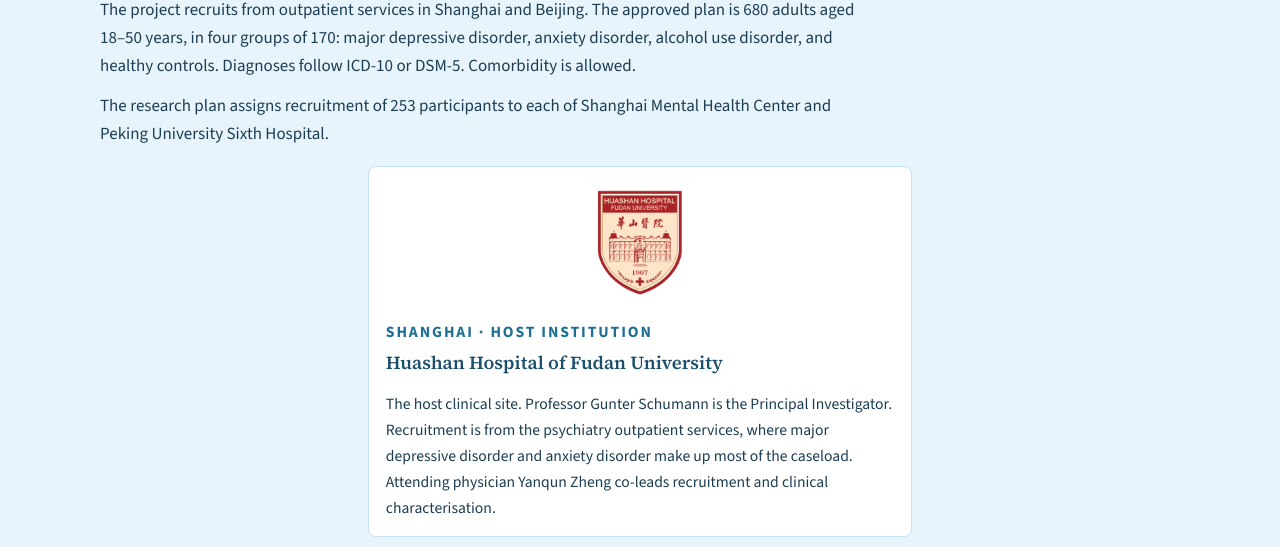
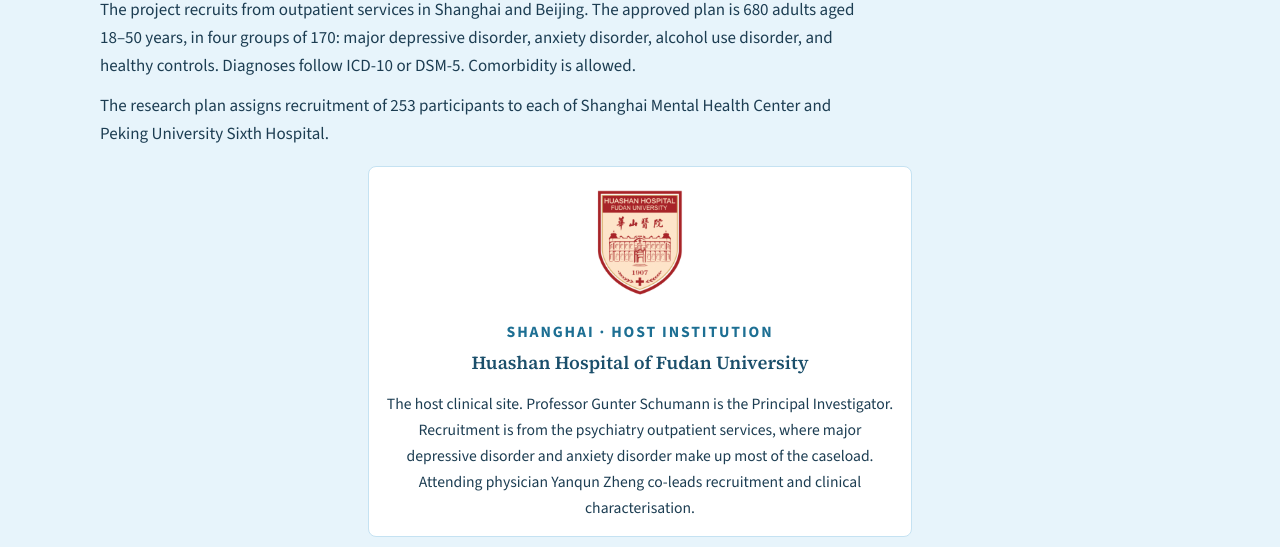
Before and after one commit to linshanova-ops/nsfc-data-access, a plain HTML site: page index.html in a window 1280 px wide. Both pictures are taken after a click on the button "Centre". Shown: the part 215-762 px from the top of the page. Drawn offline with nearby package versions, Linux system fonts and the light colour scheme.

Commit message:
Center the centre cards and drop the repeated recruitment line.
Co-authored-by: Cursor <cursoragent@cursor.com>

```diff
--- a/index.html
+++ b/index.html
@@ -285,12 +285,17 @@
     .centre-row {
       display: grid;
       gap: 0.85rem;
-      align-items: start;
+      align-items: stretch;
     }
     .centre-row.host { width: min(100%, 34rem); grid-template-columns: 1fr; }
     .centre-row.subs { width: min(100%, 48rem); grid-template-columns: 1fr 1fr; }
     .centre-row.sites { width: min(100%, 64rem); grid-template-columns: 1fr 1fr; }
-    .centre { display: flex; flex-direction: column; }
+    .centres .centre {
+      display: flex;
+      flex-direction: column;
+      height: 100%;
+      text-align: center;
+    }
     .badge {
       display: flex;
       align-items: center;
@@ -760,14 +765,12 @@
               <p class="place">Shanghai</p>
               <h3>Shanghai Mental Health Center</h3>
               <p>A recruitment centre. Professor Min Zhao co-leads recruitment and clinical characterisation. Associate Professor Hang Su co-leads ecological momentary assessment and geospatial analysis. The centre treats anxiety and depression and runs an addiction clinic, from which participants with alcohol use disorder are recruited.</p>
-              <p>The research plan assigns 253 participants to this centre.</p>
             </article>
             <article class="centre">
               <div class="badge"><img src="images/pku-sixth.jpg" width="260" height="237" alt="Peking University Sixth Hospital"></div>
               <p class="place">Beijing</p>
               <h3>Peking University Sixth Hospital</h3>
               <p>A recruitment centre. Professor Weihua Yue leads the multi-omics work. Professor Tianye Jia co-leads ecological momentary assessment and geospatial analysis. Recruitment is from outpatient services in Beijing, covering depression, anxiety, and alcohol use disorder.</p>
-              <p>The research plan assigns 253 participants to this centre.</p>
             </article>
           </div>
         </div>
```
Also changed, not shown: nsfcproject.dataaccess.html (+7 -4 lines).
